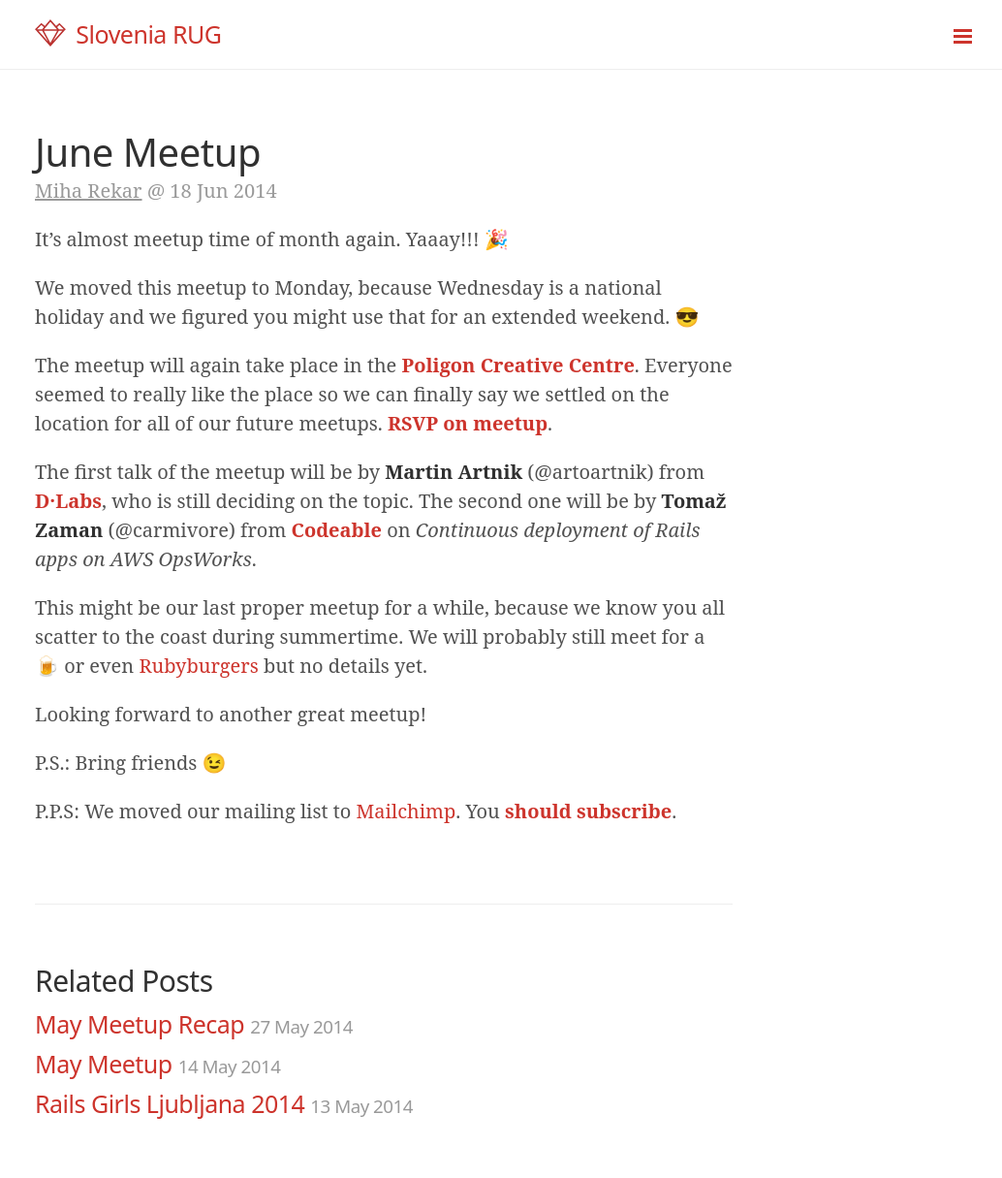
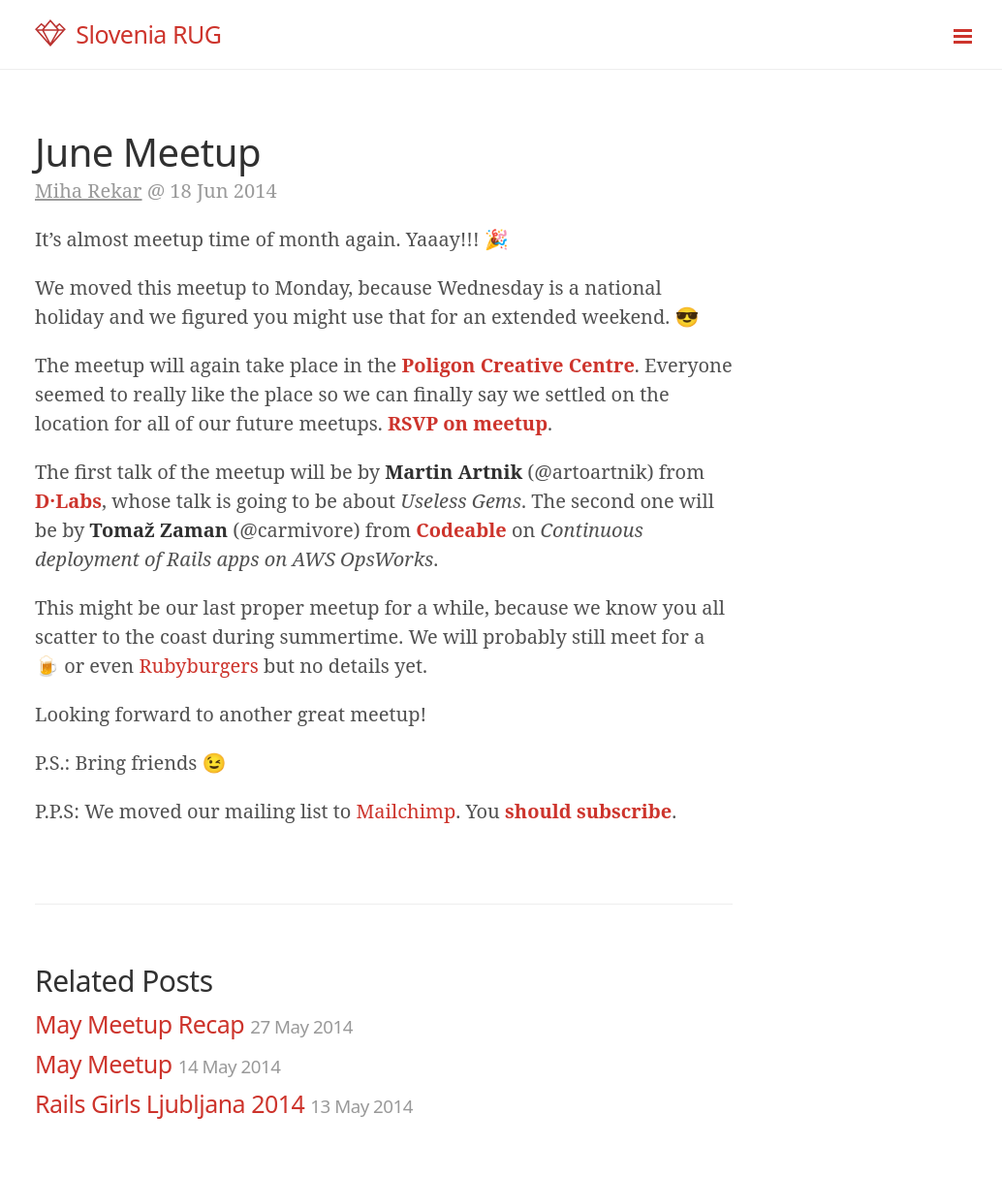
Before and after one commit to RubySlovenia/RubySlovenia.github.io, a Jekyll site: the page built from _posts/2014-06-18-june-meetup.markdown, in a window 1280 px wide. Shown: the whole page at 97% size, without its empty margins (244-1278 px from the left). Built offline with Jekyll 4.4.1, drawn with Linux system fonts in a browser that asks for light colours; emoji names are drawn with the system emoji font.

Commit message:
arto talk title added

```diff
--- a/_posts/2014-06-18-june-meetup.markdown
+++ b/_posts/2014-06-18-june-meetup.markdown
@@ -10,7 +10,7 @@
 
 The meetup will again take place in the [**Poligon Creative Centre**](http://www.poligon.si/). Everyone seemed to really like the place so we can finally say we settled on the location for all of our future meetups. [**RSVP on meetup**](http://www.meetup.com/RubySlovenia/events/188424902/).
 
-The first talk of the meetup will be by **Martin Artnik** (@artoartnik) from [**D·Labs**](http://dlabs.si/), who is still deciding on the topic. The second one will be by **Tomaž Zaman** (@carmivore) from [**Codeable**](https://codeable.io/) on *Continuous deployment of Rails apps on AWS OpsWorks*.
+The first talk of the meetup will be by **Martin Artnik** (@artoartnik) from [**D·Labs**](http://dlabs.si/), whose talk is going to be about *Useless Gems*. The second one will be by **Tomaž Zaman** (@carmivore) from [**Codeable**](https://codeable.io/) on *Continuous deployment of Rails apps on AWS OpsWorks*.
 
 This might be our last proper meetup for a while, because we know you all scatter to the coast during summertime. We will probably still meet for a :beer: or even [Rubyburgers]({% post_url 2014-05-09-burgers %}) but no details yet.
 
```
